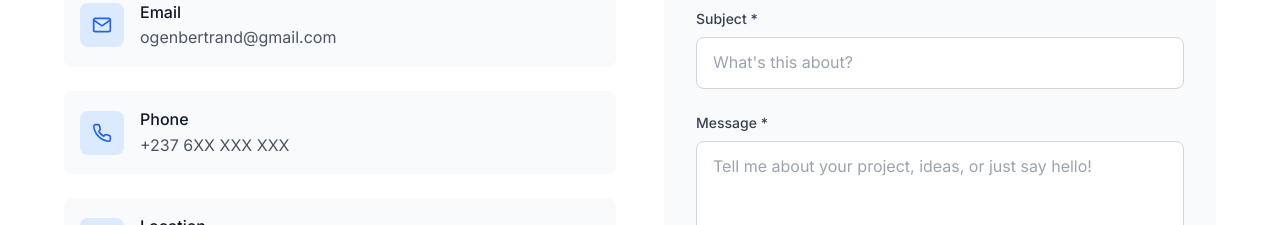
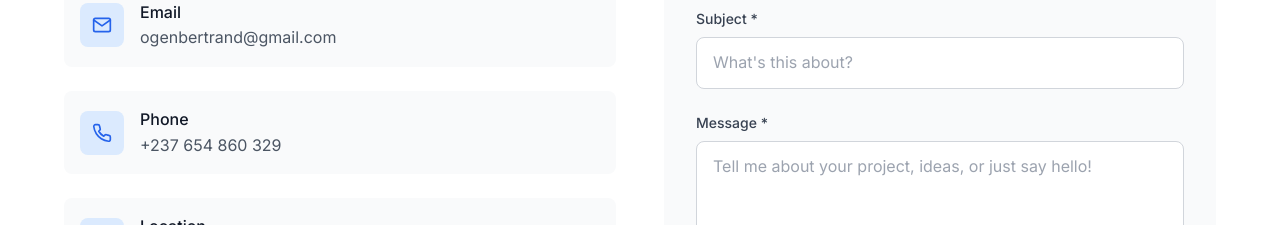
Before and after one commit to Ogenbertrand/portfolio, a React (Vite) app: page / in a window 1280 px wide. Shown: the part 9460-9685 px from the top of the page. Built offline with nearby package versions, Linux system fonts and the light colour scheme.

Commit message:
update the contact page

```diff
--- a/src/components/sections/Contact.tsx
+++ b/src/components/sections/Contact.tsx
@@ -56,8 +56,8 @@ const Contact = () => {
     {
       icon: FiPhone,
       label: 'Phone',
-      value: '+237 6XX XXX XXX',
-      href: 'tel:+2376XXXXXXX',
+      value: '+237 654 860 329',
+      href: 'tel:+237654860329',
       color: 'hover:text-green-500'
     },
     {
```
